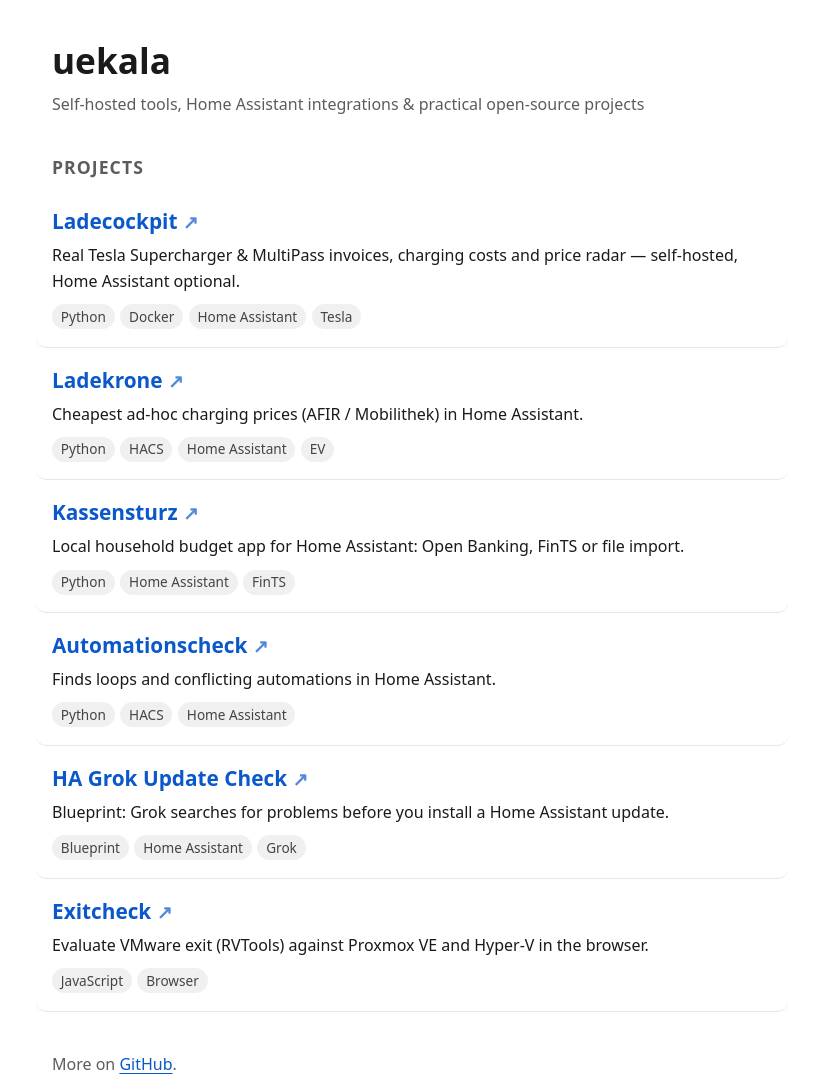
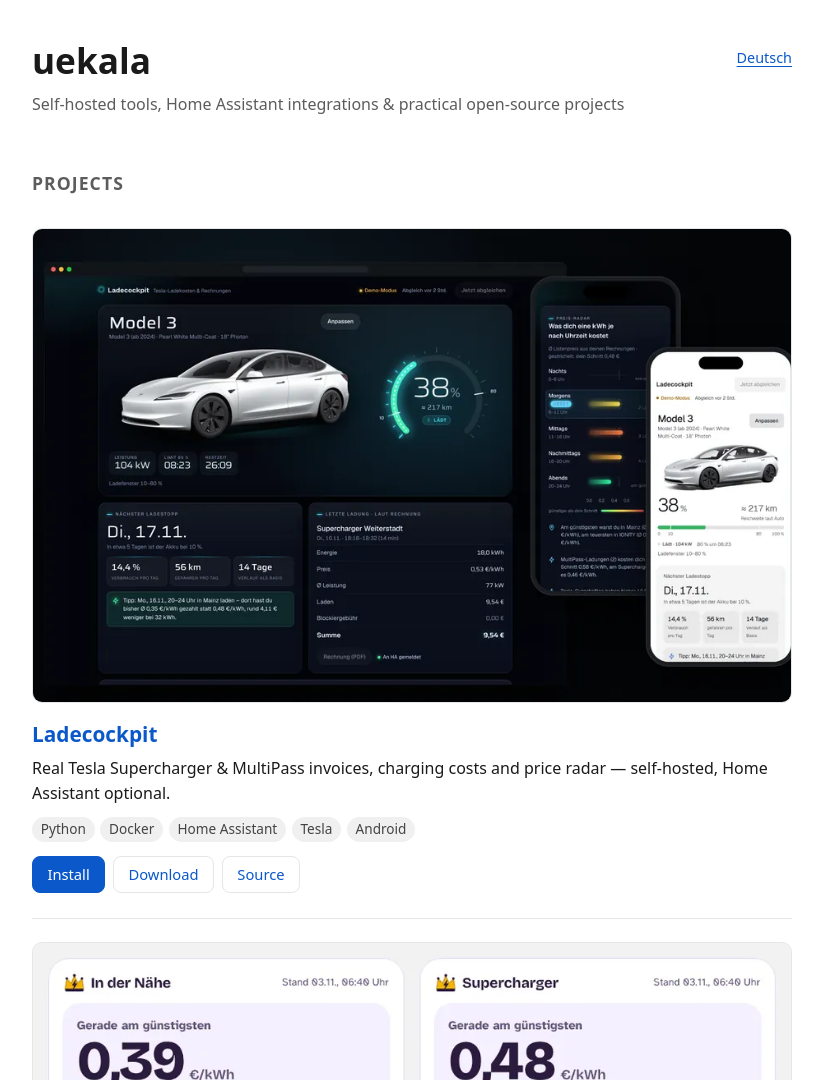
Before and after one commit to uekala/portfolio, an Astro site: page /portfolio/ in a window 1280 px wide. Shown: the top 1080 px of the page, without its empty margins (228-1051 px from the left). Built offline with nearby package versions, Linux system fonts and the light colour scheme; Astro itself is replaced by a stand-in of ours.

Commit message:
Portfolio: Bilder, Ausprobieren/Installieren/Download je Projekt, deutsche Fassung

```diff
--- /dev/null
+++ b/src/components/Portfolio.astro
@@ -0,0 +1,107 @@
+---
+import { projects, text } from '../data/projects.js';
+
+const { lang } = Astro.props;
+const t = text[lang];
+const base = import.meta.env.BASE_URL.replace(/\/?$/, '/');
+const linkKinds = ['try', 'install', 'download'];
+---
+
+<html lang={t.lang}>
+  <head>
+    <meta charset="utf-8" />
+    <meta name="viewport" content="width=device-width, initial-scale=1" />
+    <title>{t.title}</title>
+    <meta name="description" content={t.description} />
+    <meta property="og:title" content={t.title} />
+    <meta property="og:description" content={t.description} />
+    <meta property="og:type" content="website" />
+    <meta property="og:image" content={new URL(`${base}img/ladecockpit.webp`, Astro.site).href} />
+    <link rel="alternate" hreflang="en" href={new URL(base, Astro.site).href} />
+    <link rel="alternate" hreflang="de" href={new URL(`${base}de/`, Astro.site).href} />
+    <meta name="theme-color" content="#ffffff" media="(prefers-color-scheme: light)" />
+    <meta name="theme-color" content="#111111" media="(prefers-color-scheme: dark)" />
+    <style>
+      :root {
+        color-scheme: light dark;
+        --bg: #fff; --text: #1a1a1a; --muted: #5c5c5c; --rule: #e6e6e6; --shot-bg: #f3f4f6;
+        --tag-bg: #f0f0f0; --tag-text: #444; --link: #0a58ca; --link-hover: #083f91;
+        --btn-bg: #0a58ca; --btn-text: #fff;
+      }
+      @media (prefers-color-scheme: dark) {
+        :root {
+          --bg: #111; --text: #eee; --muted: #a8a8a8; --rule: #2e2e2e; --shot-bg: #1b1b1b;
+          --tag-bg: #232323; --tag-text: #c8c8c8; --link: #7cb4ff; --link-hover: #a9ceff;
+          --btn-bg: #7cb4ff; --btn-text: #0b1220;
+        }
+      }
+      body { font-family: system-ui, sans-serif; max-width: 760px; margin: 2rem auto; padding: 0 1rem; line-height: 1.6; background: var(--bg); color: var(--text); }
+      a { color: var(--link); text-underline-offset: 0.18em; }
+      a:hover { color: var(--link-hover); }
+      a:focus-visible { outline: 2px solid var(--link); outline-offset: 3px; border-radius: 4px; }
+      header { display: flex; justify-content: space-between; align-items: start; gap: 1rem; }
+      .lang { font-size: 0.9rem; margin-top: 0.9rem; white-space: nowrap; }
+      h1 { font-size: 2.2rem; margin: 0 0 0.25rem; }
+      .subtitle { color: var(--muted); margin-top: 0; }
+      h2 { font-size: 1.1rem; text-transform: uppercase; letter-spacing: 0.06em; color: var(--muted); margin: 2.2rem 0 0.5rem; }
+      .projects { list-style: none; padding: 0; margin: 0; }
+      .project { padding: 1.4rem 0 1.6rem; border-bottom: 1px solid var(--rule); }
+      .shot { display: block; border-radius: 10px; overflow: hidden; background: var(--shot-bg); border: 1px solid var(--rule); margin-bottom: 0.9rem; }
+      .shot img { display: block; width: 100%; height: auto; aspect-ratio: 16 / 10; object-fit: cover; object-position: top; }
+      .project h3 { margin: 0 0 0.3rem; font-size: 1.3rem; }
+      .project h3 a { text-decoration: none; }
+      .project p { margin: 0; }
+      .tags { display: flex; flex-wrap: wrap; gap: 0.35rem; list-style: none; padding: 0; margin: 0.6rem 0 0; font-size: 0.85rem; }
+      .tags li { background: var(--tag-bg); color: var(--tag-text); padding: 0.1rem 0.55rem; border-radius: 999px; }
+      .actions { display: flex; flex-wrap: wrap; gap: 0.5rem; margin-top: 0.9rem; }
+      .actions a { display: inline-block; padding: 0.35rem 0.9rem; border-radius: 8px; border: 1px solid var(--rule); text-decoration: none; font-size: 0.92rem; font-weight: 500; }
+      .actions a.primary { background: var(--btn-bg); color: var(--btn-text); border-color: var(--btn-bg); }
+      .actions a.primary:hover { filter: brightness(1.08); }
+      footer { margin-top: 2.5rem; color: var(--muted); }
+    </style>
+  </head>
+  <body>
+    <header>
+      <div>
+        <h1>uekala</h1>
+        <p class="subtitle">{t.subtitle}</p>
+      </div>
+      <a class="lang" href={t.other.href} hreflang={t.other.hreflang} lang={t.other.hreflang}>{t.other.label}</a>
+    </header>
+
+    <main>
+      <h2 id="projects">{t.projects}</h2>
+      <ul class="projects" aria-labelledby="projects">
+        {projects.map((p) => {
+          const links = linkKinds.flatMap((kind) => p.links.filter((l) => l.kind === kind));
+          return (
+            <li class="project">
+              <a class="shot" href={p.url} tabindex="-1" aria-hidden="true">
+                <img src={`${base}${p.image}`} alt="" width="960" height="600" loading="lazy" decoding="async" />
+              </a>
+              <h3><a href={p.url}>{p.name}</a></h3>
+              <p>{p.desc[lang]}</p>
+              <ul class="tags" aria-label={t.tech}>
+                {p.tags.map((tag) => <li>{tag}</li>)}
+              </ul>
+              <div class="actions">
+                {links.map((l, i) => (
+                  <a class={i === 0 ? 'primary' : ''} href={l.href}>{t.links[l.kind]}<span class="sr"> – {p.name}</span></a>
+                ))}
+                <a href={p.url}>{t.links.source}</a>
+              </div>
+            </li>
+          );
+        })}
+      </ul>
+    </main>
+
+    <footer>
+      <p>{t.more} <a href="https://github.com/uekala">GitHub</a>.</p>
+    </footer>
+  </body>
+</html>
+
+<style is:global>
+  .sr { position: absolute; width: 1px; height: 1px; overflow: hidden; clip: rect(0 0 0 0); white-space: nowrap; }
+</style>
--- /dev/null
+++ b/src/data/projects.js
@@ -0,0 +1,108 @@
+// Projekte für beide Sprachfassungen. Bilder liegen in public/img (aus den READMEs, mit Beispieldaten).
+const gh = (repo) => `https://github.com/uekala/${repo}`;
+const addonRepo = (repo) =>
+  `https://my.home-assistant.io/redirect/supervisor_add_addon_repository/?repository_url=${encodeURIComponent(gh(repo))}`;
+
+export const projects = [
+  {
+    id: 'ladecockpit',
+    name: 'Ladecockpit',
+    tags: ['Python', 'Docker', 'Home Assistant', 'Tesla', 'Android'],
+    desc: {
+      en: 'Real Tesla Supercharger & MultiPass invoices, charging costs and price radar — self-hosted, Home Assistant optional.',
+      de: 'Echte Tesla-Supercharger- und MultiPass-Rechnungen, Ladekosten und Preisradar – selbst gehostet, Home Assistant optional.',
+    },
+    links: [
+      { kind: 'install', href: addonRepo('ladecockpit') },
+      { kind: 'download', href: `${gh('ladecockpit')}/releases/latest` },
+    ],
+  },
+  {
+    id: 'ladekrone',
+    name: 'Ladekrone',
+    tags: ['Python', 'Home Assistant', 'EV'],
+    desc: {
+      en: 'Cheapest ad-hoc charging prices (AFIR / Mobilithek) on a map and in Home Assistant.',
+      de: 'Die günstigsten Ad-hoc-Ladepreise (AFIR / Mobilithek) auf der Karte und in Home Assistant.',
+    },
+    links: [
+      { kind: 'try', href: 'https://uekala.github.io/ladekrone/app/' },
+      { kind: 'install', href: `${gh('ladekrone')}#installation-über-hacs` },
+    ],
+  },
+  {
+    id: 'kassensturz',
+    name: 'Kassensturz',
+    tags: ['Python', 'Home Assistant', 'FinTS', 'Flutter'],
+    desc: {
+      en: 'Local household budget app for Home Assistant: Open Banking, FinTS or file import, with a companion phone app.',
+      de: 'Haushaltsbuch lokal in Home Assistant: Open Banking, FinTS oder Dateiimport, dazu eine Handy-App.',
+    },
+    links: [
+      { kind: 'install', href: addonRepo('kassensturz') },
+      { kind: 'download', href: `${gh('kassensturz')}/releases` },
+    ],
+  },
+  {
+    id: 'automationscheck',
+    name: 'Automationscheck',
+    tags: ['Python', 'Home Assistant'],
+    desc: {
+      en: 'Finds loops and conflicting automations in Home Assistant and reports them as repairs.',
+      de: 'Findet Schleifen und Gegenspieler unter den Automationen in Home Assistant und meldet sie als Reparatur.',
+    },
+    links: [{ kind: 'install', href: `${gh('automationscheck')}#readme` }],
+  },
+  {
+    id: 'ha-grok-update-check',
+    name: 'HA Grok Update Check',
+    tags: ['Blueprint', 'Home Assistant', 'Grok'],
+    desc: {
+      en: 'Blueprint: Grok searches for known problems before you install a Home Assistant update.',
+      de: 'Blueprint: Grok sucht nach bekannten Problemen, bevor du ein Home-Assistant-Update installierst.',
+    },
+    links: [
+      {
+        kind: 'install',
+        href: 'https://my.home-assistant.io/redirect/blueprint_import/?blueprint_url=https%3A%2F%2Fgithub.com%2Fuekala%2Fha-grok-update-check%2Fblob%2Fmain%2Fblueprints%2Fautomation%2Fgrok_update_check.yaml',
+      },
+    ],
+  },
+  {
+    id: 'exitcheck',
+    name: 'Exitcheck',
+    tags: ['JavaScript', 'Browser', 'VMware'],
+    desc: {
+      en: 'Evaluate a VMware exit (RVTools export) against Proxmox VE and Hyper-V — right in the browser, nothing is uploaded.',
+      de: 'Den Umstieg weg von VMware (RVTools-Export) gegen Proxmox VE und Hyper-V prüfen – direkt im Browser, nichts wird hochgeladen.',
+    },
+    links: [{ kind: 'try', href: 'https://uekala.github.io/exitcheck/' }],
+  },
+].map((p) => ({ ...p, url: gh(p.id), image: `img/${p.id}.webp` }));
+
+export const text = {
+  en: {
+    lang: 'en',
+    title: 'uekala — Portfolio',
+    subtitle: 'Self-hosted tools, Home Assistant integrations & practical open-source projects',
+    description: 'Self-hosted tools, Home Assistant integrations and practical open-source projects by uekala.',
+    projects: 'Projects',
+    tech: 'Technologies',
+    links: { source: 'Source', try: 'Try it', install: 'Install', download: 'Download' },
+    more: 'More on',
+    other: { label: 'Deutsch', href: 'de/', hreflang: 'de' },
+    shot: (name) => `${name} with sample data`,
+  },
+  de: {
+    lang: 'de',
+    title: 'uekala – Portfolio',
+    subtitle: 'Selbst gehostete Werkzeuge, Home-Assistant-Integrationen und praktische Open-Source-Projekte',
+    description: 'Selbst gehostete Werkzeuge, Home-Assistant-Integrationen und praktische Open-Source-Projekte von uekala.',
+    projects: 'Projekte',
+    tech: 'Technik',
+    links: { source: 'Quellcode', try: 'Ausprobieren', install: 'Installieren', download: 'Download' },
+    more: 'Mehr auf',
+    other: { label: 'English', href: '../', hreflang: 'en' },
+    shot: (name) => `${name} mit Beispieldaten`,
+  },
+};
--- /dev/null
+++ b/src/pages/de/index.astro
@@ -0,0 +1,4 @@
+---
+import Portfolio from '../../components/Portfolio.astro';
+---
+<Portfolio lang="de" />
--- a/src/pages/index.astro
+++ b/src/pages/index.astro
@@ -1,114 +1,4 @@
 ---
-const projects = [
-  {
-    name: 'Ladecockpit',
-    url: 'https://github.com/uekala/ladecockpit',
-    desc: 'Real Tesla Supercharger & MultiPass invoices, charging costs and price radar — self-hosted, Home Assistant optional.',
-    tags: ['Python', 'Docker', 'Home Assistant', 'Tesla'],
-  },
-  {
-    name: 'Ladekrone',
-    url: 'https://github.com/uekala/ladekrone',
-    desc: 'Cheapest ad-hoc charging prices (AFIR / Mobilithek) in Home Assistant.',
-    tags: ['Python', 'HACS', 'Home Assistant', 'EV'],
-  },
-  {
-    name: 'Kassensturz',
-    url: 'https://github.com/uekala/kassensturz',
-    desc: 'Local household budget app for Home Assistant: Open Banking, FinTS or file import.',
-    tags: ['Python', 'Home Assistant', 'FinTS'],
-  },
-  {
-    name: 'Automationscheck',
-    url: 'https://github.com/uekala/automationscheck',
-    desc: 'Finds loops and conflicting automations in Home Assistant.',
-    tags: ['Python', 'HACS', 'Home Assistant'],
-  },
-  {
-    name: 'HA Grok Update Check',
-    url: 'https://github.com/uekala/ha-grok-update-check',
-    desc: 'Blueprint: Grok searches for problems before you install a Home Assistant update.',
-    tags: ['Blueprint', 'Home Assistant', 'Grok'],
-  },
-  {
-    name: 'Exitcheck',
-    url: 'https://github.com/uekala/exitcheck',
-    desc: 'Evaluate VMware exit (RVTools) against Proxmox VE and Hyper-V in the browser.',
-    tags: ['JavaScript', 'Browser'],
-  },
-];
+import Portfolio from '../components/Portfolio.astro';
 ---
-
-<html lang="en">
-  <head>
-    <meta charset="utf-8" />
-    <meta name="viewport" content="width=device-width, initial-scale=1" />
-    <title>uekala — Portfolio</title>
-    <meta name="description" content="Self-hosted tools, Home Assistant integrations and practical open-source projects by uekala." />
-    <meta property="og:title" content="uekala — Portfolio" />
-    <meta property="og:description" content="Self-hosted tools, Home Assistant integrations and practical open-source projects." />
-    <meta property="og:type" content="website" />
-    <meta name="theme-color" content="#ffffff" media="(prefers-color-scheme: light)" />
-    <meta name="theme-color" content="#111111" media="(prefers-color-scheme: dark)" />
-    <style>
-      :root {
-        color-scheme: light dark;
-        --bg: #fff; --text: #1a1a1a; --muted: #5c5c5c; --rule: #e6e6e6;
-        --tag-bg: #f0f0f0; --tag-text: #444; --link: #0a58ca; --link-hover: #083f91; --card-hover: #f7f9fc;
-      }
-      @media (prefers-color-scheme: dark) {
-        :root {
-          --bg: #111; --text: #eee; --muted: #a8a8a8; --rule: #2e2e2e;
-          --tag-bg: #232323; --tag-text: #c8c8c8; --link: #7cb4ff; --link-hover: #a9ceff; --card-hover: #181c22;
-        }
-      }
-      body { font-family: system-ui, sans-serif; max-width: 720px; margin: 2rem auto; padding: 0 1rem; line-height: 1.6; background: var(--bg); color: var(--text); }
-      a { color: var(--link); text-underline-offset: 0.18em; }
-      a:hover { color: var(--link-hover); }
-      a:focus-visible { outline: 2px solid var(--link); outline-offset: 3px; border-radius: 4px; }
-      h1 { font-size: 2.2rem; margin-bottom: 0.25rem; }
-      .subtitle { color: var(--muted); margin-top: 0; }
-      h2 { font-size: 1.1rem; text-transform: uppercase; letter-spacing: 0.06em; color: var(--muted); margin: 2.2rem 0 0.5rem; }
-      .projects { list-style: none; padding: 0; margin: 0; }
-      .project { position: relative; padding: 1rem 1rem 1.1rem; margin: 0 -1rem; border-bottom: 1px solid var(--rule); border-radius: 10px; transition: background-color 0.15s; }
-      .project:hover { background: var(--card-hover); }
-      .project h3 { margin: 0 0 0.3rem; font-size: 1.3rem; }
-      .project h3 a { text-decoration: none; }
-      /* Ganze Karte klickbar, Link bleibt das einzige Ziel für Tastatur und Screenreader */
-      .project h3 a::after { content: ""; position: absolute; inset: 0; border-radius: 10px; }
-      .project h3 a:focus-visible { outline: none; }
-      .project:has(a:focus-visible) { outline: 2px solid var(--link); outline-offset: 2px; }
-      .project p { margin: 0; }
-      .arrow { font-size: 0.9em; opacity: 0.7; }
-      .tags { display: flex; flex-wrap: wrap; gap: 0.35rem; list-style: none; padding: 0; margin: 0.6rem 0 0; font-size: 0.85rem; }
-      .tags li { background: var(--tag-bg); color: var(--tag-text); padding: 0.1rem 0.55rem; border-radius: 999px; }
-      footer { margin-top: 2.5rem; color: var(--muted); }
-      @media (prefers-reduced-motion: reduce) { .project { transition: none; } }
-    </style>
-  </head>
-  <body>
-    <header>
-      <h1>uekala</h1>
-      <p class="subtitle">Self-hosted tools, Home Assistant integrations &amp; practical open-source projects</p>
-    </header>
-
-    <main>
-      <h2 id="projects">Projects</h2>
-      <ul class="projects" aria-labelledby="projects">
-        {projects.map(p => (
-          <li class="project">
-            <h3><a href={p.url}>{p.name} <span class="arrow" aria-hidden="true">↗</span></a></h3>
-            <p>{p.desc}</p>
-            <ul class="tags" aria-label="Technologies">
-              {p.tags.map(t => <li>{t}</li>)}
-            </ul>
-          </li>
-        ))}
-      </ul>
-    </main>
-
-    <footer>
-      <p>More on <a href="https://github.com/uekala">GitHub</a>.</p>
-    </footer>
-  </body>
-</html>
+<Portfolio lang="en" />
```
Also changed, not shown: public/img/automationscheck.webp (added), public/img/exitcheck.webp (added), public/img/ha-grok-update-check.webp (added), public/img/kassensturz.webp (added), public/img/ladecockpit.webp (added), public/img/ladekrone.webp (added).
